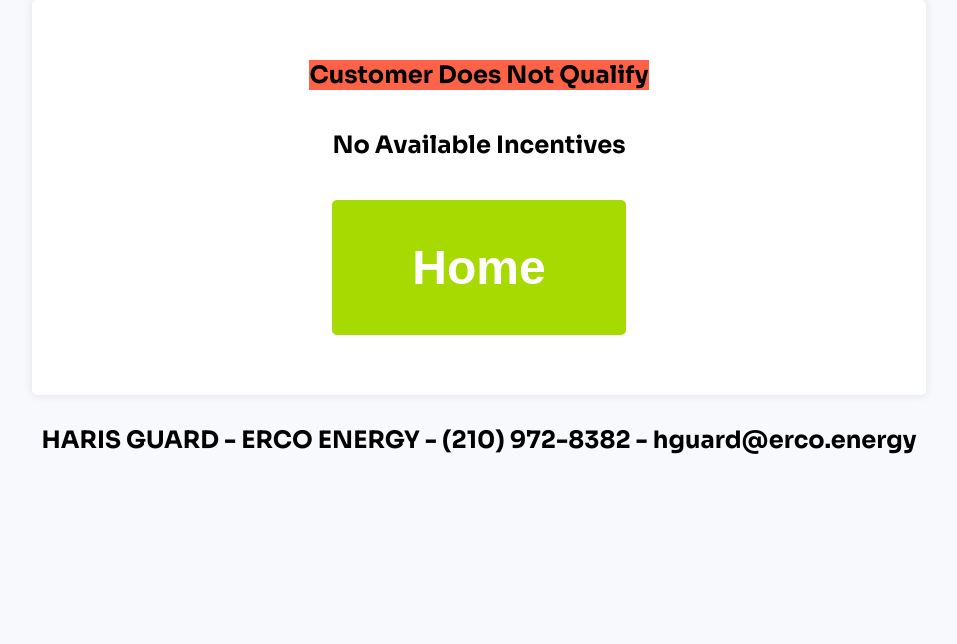
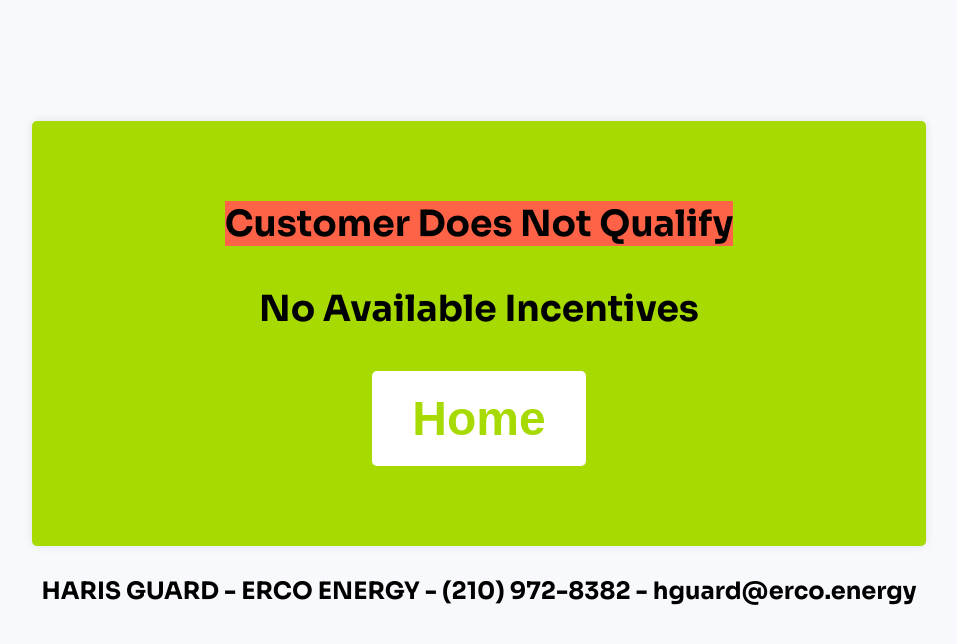
Before and after one commit to Haris00911/zjolt.github.io, a plain HTML site: page index.html in a window 1280 px wide. Both pictures are taken after a click on the button "No". Shown: the whole page, without its empty margins (161-1118 px from the left). Drawn offline with Linux system fonts and the light colour scheme.

Commit message:
Update style.css

```diff
--- a/style.css
+++ b/style.css
@@ -6,7 +6,7 @@ body, html {
     padding: 0;
     display: flex;
     justify-content: center;
-    align-items: flex-start; /* Align to the top */
+    align-items: center; /* Centering vertically */
     min-height: 100vh;
 }
 
@@ -14,6 +14,7 @@ body, html {
     display: flex;
     flex-direction: column;
     align-items: center;
+    margin-top: -8vh; /* Slightly raise the app window for visual balance */
 }
 
 .frame {
@@ -35,8 +36,33 @@ body, html {
     justify-content: center;
 }
 
+/* Special styling for the result frame background */
+#result-frame.active {
+    background: #A6DA00; /* Full green background like Python app */
+    color: white; /* White text for contrast */
+    padding-top: 60px; /* Larger top padding */
+    padding-bottom: 60px; /* Larger bottom padding */
+}
+
+#result-frame.active #result-label {
+    background: transparent; /* No background for the label */
+}
+
+#result-frame.active button.home-btn {
+    background-color: white; /* White button with green text */
+    color: #A6DA00;
+    font-weight: bold;
+    padding: 20px 40px;
+}
+
+#result-frame.active button.home-btn:hover,
+#result-frame.active button.home-btn:focus {
+    background-color: #A6DA00; /* Revert to green on hover/focus */
+    color: white;
+}
+
 .question, label, #results-entry {
-    font-size: 24px; /* Adjust font size for consistency */
+    font-size: 36px; /* Adjust font size for consistency */
     font-weight: bold;
     margin: 20px 0;
     color: black;
@@ -80,11 +106,13 @@ button:active {
     font-size: 24px;
     width: 100%;
     position: relative; /* Position relative to its normal position */
-    margin-top: auto; /* Push to bottom */
 }
 
 /* Additional responsive adjustments */
 @media (max-width: 768px) {
+    #app {
+        margin-top: 5vh; /* Less negative margin for small screens */
+    }
     .frame {
         padding: 20px;
     }
```
